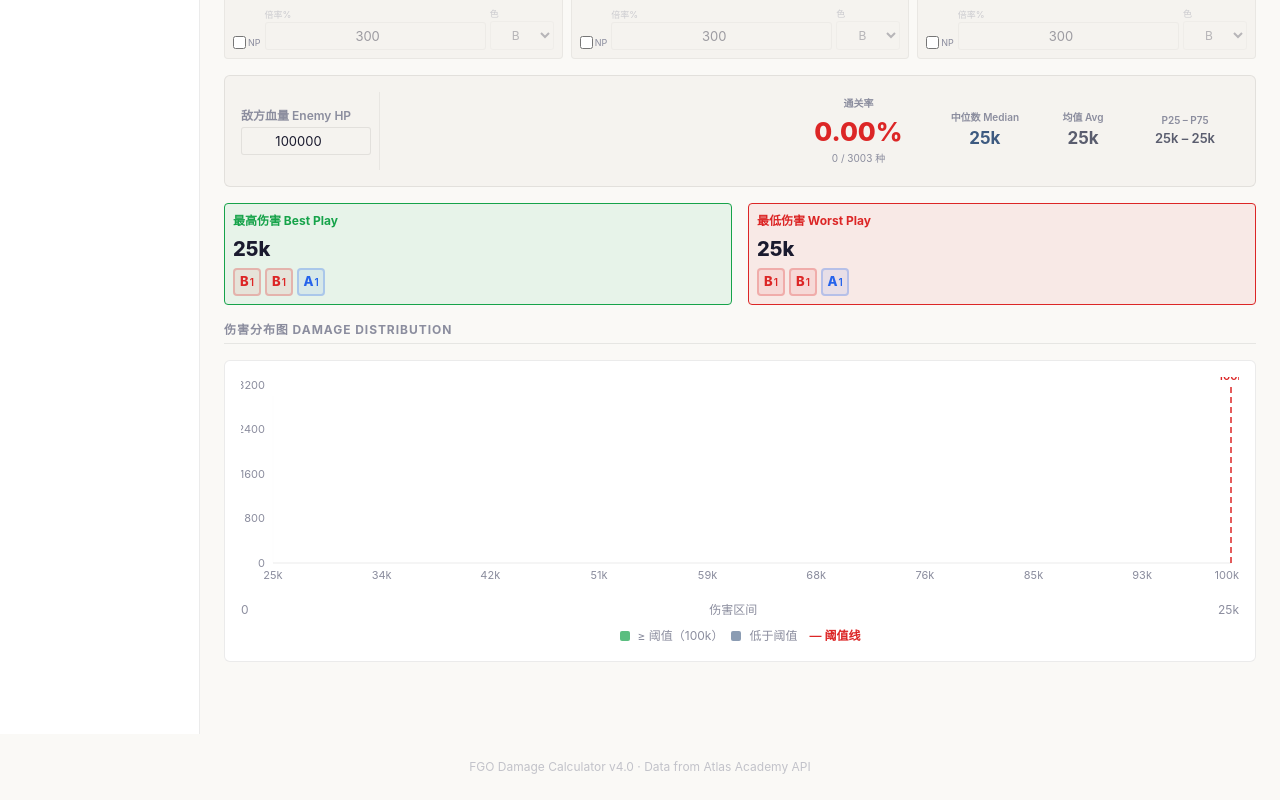
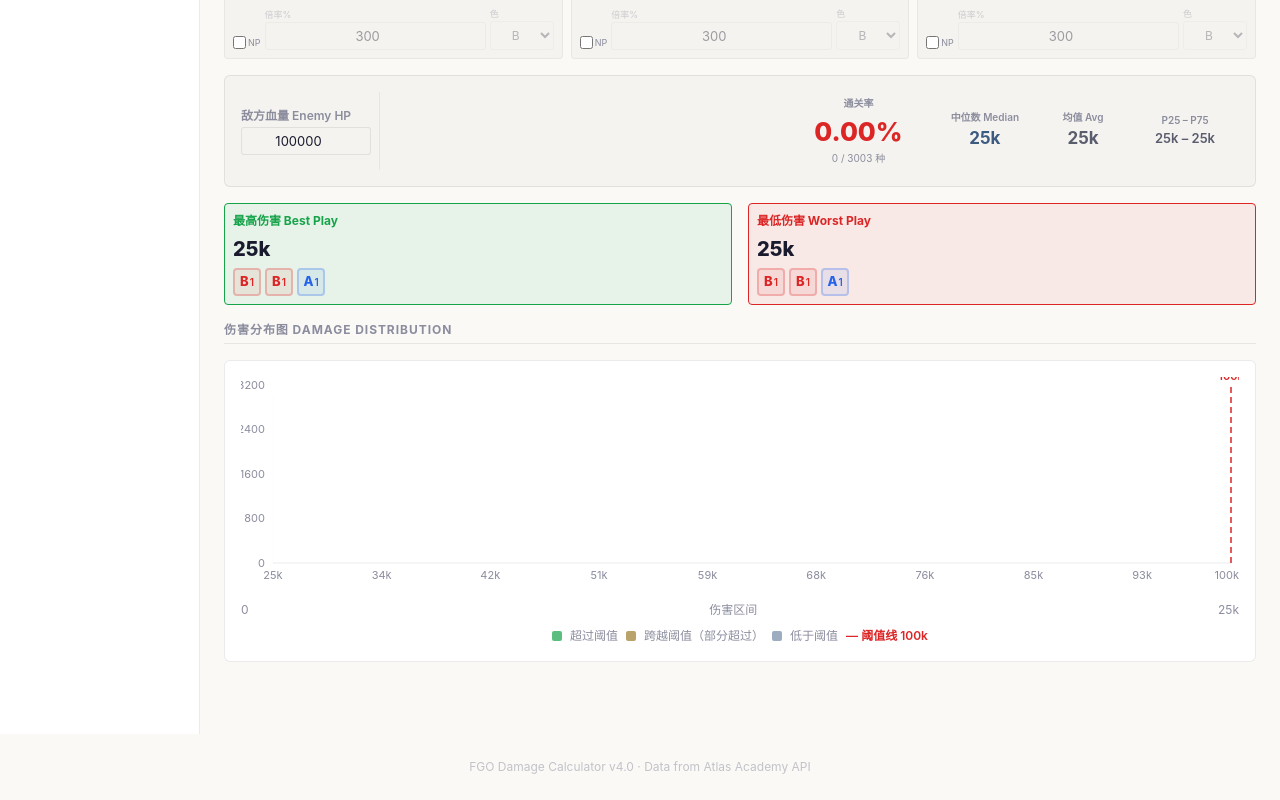
Before and after one commit to 1nsaneeee/fgo-np-calculator, a React (Vite) app: page /#/cards in a window 1280 px wide. Shown: the part 847-1647 px from the top of the page. Built offline with nearby package versions, Linux system fonts and the light colour scheme.

Commit message:
fix: three-color histogram to match clear rate across bucket boundaries
Blue = fully below threshold, gold = bucket crossing threshold,
green = fully above. Previously crossing buckets were all-blue,
making green area misleadingly smaller than the actual clear rate.

```diff
--- a/src/components/DamageHistogram.jsx
+++ b/src/components/DamageHistogram.jsx
@@ -99,15 +99,16 @@ export default function DamageHistogram({ results, hpThreshold }) {
               />
             )}
             <Bar dataKey="count" radius={[2, 2, 0, 0]} maxBarSize={32}>
-              {data.map((entry, i) => (
-                <Cell
-                  key={i}
-                  fill={hpThreshold > 0 && entry.low >= hpThreshold
-                    ? 'var(--green)'
-                    : 'var(--accent)'}
-                  fillOpacity={hpThreshold > 0 && entry.low >= hpThreshold ? 0.7 : 0.6}
-                />
-              ))}
+              {data.map((entry, i) => {
+                // Three-color scheme: blue = fully below, gold = crossing, green = fully above
+                const fullyAbove = hpThreshold > 0 && entry.low >= hpThreshold;
+                const crossing = hpThreshold > 0 && entry.low < hpThreshold && entry.high > hpThreshold;
+                const fill = fullyAbove ? 'var(--green)'
+                  : crossing ? 'var(--gold)'
+                  : 'var(--accent)';
+                const opacity = fullyAbove ? 0.7 : crossing ? 0.6 : 0.5;
+                return <Cell key={i} fill={fill} fillOpacity={opacity} />;
+              })}
             </Bar>
           </BarChart>
         </ResponsiveContainer>
@@ -123,21 +124,15 @@ export default function DamageHistogram({ results, hpThreshold }) {
           <div style={{
             display: 'flex', alignItems: 'center', gap: 'var(--space-sm)',
             justifyContent: 'center', marginTop: 'var(--space-sm)',
-            fontSize: 'var(--font-xs)', color: 'var(--text-muted)',
+            fontSize: 'var(--font-xs)', color: 'var(--text-muted)', flexWrap: 'wrap',
           }}>
-            <span style={{
-              display: 'inline-block', width: 10, height: 10,
-              background: 'var(--green)', borderRadius: 2, opacity: 0.7,
-            }} />
-            <span>≥ 阈值（{fmtDmg(hpThreshold)}）</span>
-            <span style={{
-              display: 'inline-block', width: 10, height: 10,
-              background: 'var(--accent)', borderRadius: 2, opacity: 0.6,
-            }} />
+            <span style={{ display: 'inline-block', width: 10, height: 10, background: 'var(--green)', borderRadius: 2, opacity: 0.7 }} />
+            <span>超过阈值</span>
+            <span style={{ display: 'inline-block', width: 10, height: 10, background: 'var(--gold)', borderRadius: 2, opacity: 0.6 }} />
+            <span>跨越阈值（部分超过）</span>
+            <span style={{ display: 'inline-block', width: 10, height: 10, background: 'var(--accent)', borderRadius: 2, opacity: 0.5 }} />
             <span>低于阈值</span>
-            <span style={{ color: 'var(--red)', fontWeight: 600, marginLeft: 'var(--space-xs)' }}>
-              — 阈值线
-            </span>
+            <span style={{ color: 'var(--red)', fontWeight: 600 }}>— 阈值线 {fmtDmg(hpThreshold)}</span>
           </div>
         )}
       </div>
```
Also changed, not shown: 2 other files (tests, documents, lock files or other folders).
